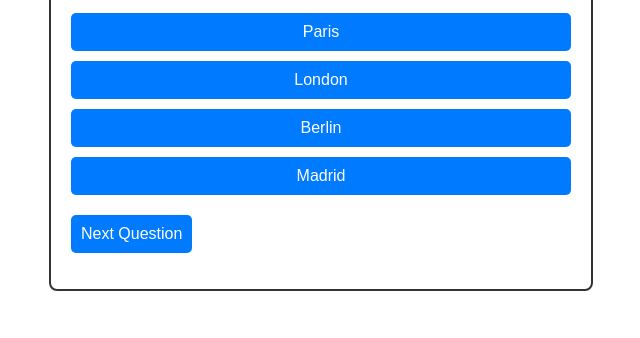
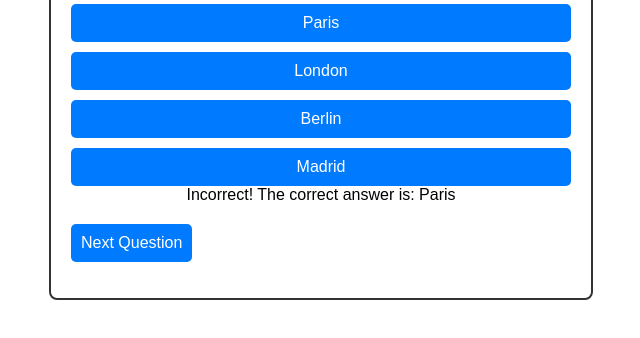
Before and after one commit to IamPeniel-star/trivia, a plain HTML site: page index.html in a window 1280 px wide. Both pictures are taken after a click on the button "London". Shown: the part 316-654 px from the top of the page, without its empty margins (319-959 px from the left). Drawn offline with Linux system fonts and the light colour scheme.

Commit message:
Update index.html

```diff
--- a/index.html
+++ b/index.html
@@ -13,6 +13,7 @@
             <p id="question"></p>
             <div id="answer-buttons" class="btn-container"></div>
         </div>
+        <div id="answer-feedback" class="answer-feedback"></div>
         <button id="next-btn" onclick="nextQuestion()">Next Question</button>
         <p id="score"></p>
     </div>
@@ -20,50 +21,7 @@
 
 </body>
     <script>
-//         // Questions Array
-// const questions = [
-//     { question: "What is the capital of France?", answer: "Paris" },
-//     { question: "What is 2 + 2?", answer: "4" },
-//     { question: "What is the largest planet?", answer: "Jupiter" }
-// ];
 
-// // Game Variables
-// let currentQuestion = 0;
-// let score = 0;
-
-// // Function to Start Game
-// function startGame() {
-//     score = 0;
-//     currentQuestion = 0;
-//     showQuestion();
-// }
-
-// // Function to Show Question
-// function showQuestion() {
-//     if (currentQuestion < questions.length) {
-//         const q = questions[currentQuestion];
-//         const userAnswer = prompt(q.question);
-//         checkAnswer(userAnswer);
-//     } else {
-//         alert(`Game over! Your score is ${score}/${questions.length}`);
-//     }
-// }
-
-// // Function to Check Answer
-// function checkAnswer(userAnswer) {
-//     const correctAnswer = questions[currentQuestion].answer;
-//     if (userAnswer.toLowerCase() === correctAnswer.toLowerCase()) {
-//         score++;
-//         alert("Correct!");
-//     } else {
-//         alert(`Wrong! The correct answer was ${correctAnswer}.`);
-//     }
-//     currentQuestion++;
-//     showQuestion();
-// }
-
-// // Start the game
-// startGame();
 
 
         // Sample questions array
@@ -94,8 +52,162 @@ const questions = [
             { text: "Earth", correct: false },
             { text: "Venus", correct: false }
         ]
+    },
+    {
+        question: "What is the fastest land animal?",
+        answers: [
+            { text: "Cheetah", correct: true },
+            { text: "Lion", correct: false },
+            { text: "Horse", correct: false },
+            { text: "Elephant", correct: false }
+        ]
+    },
+    {
+        question: "Who painted the Mona Lisa?",
+        answers: [
+            { text: "Leonardo da Vinci", correct: true },
+            { text: "Vincent van Gogh", correct: false },
+            { text: "Michelangelo", correct: false },
+            { text: "Pablo Picasso", correct: false }
+        ]
+    },
+    {
+        question: "What is the chemical symbol for water?",
+        answers: [
+            { text: "H2O", correct: true },
+            { text: "O2", correct: false },
+            { text: "CO2", correct: false },
+            { text: "NaCl", correct: false }
+        ]
+    },
+    {
+        question: "How many continents are there?",
+        answers: [
+            { text: "5", correct: false },
+            { text: "6", correct: false },
+            { text: "7", correct: true },
+            { text: "8", correct: false }
+        ]
+    },
+    {
+        question: "Who wrote 'Romeo and Juliet'?",
+        answers: [
+            { text: "William Shakespeare", correct: true },
+            { text: "Charles Dickens", correct: false },
+            { text: "Jane Austen", correct: false },
+            { text: "Mark Twain", correct: false }
+        ]
+    },
+    {
+        question: "What is the smallest prime number?",
+        answers: [
+            { text: "1", correct: false },
+            { text: "2", correct: true },
+            { text: "3", correct: false },
+            { text: "5", correct: false }
+        ]
+    },
+    {
+        question: "Which planet is known as the Red Planet?",
+        answers: [
+            { text: "Mars", correct: true },
+            { text: "Venus", correct: false },
+            { text: "Jupiter", correct: false },
+            { text: "Saturn", correct: false }
+        ]
+    },
+    {
+        question: "What is the national animal of the United States?",
+        answers: [
+            { text: "Bald Eagle", correct: true },
+            { text: "Grizzly Bear", correct: false },
+            { text: "Buffalo", correct: false },
+            { text: "Coyote", correct: false }
+        ]
+    },
+    {
+        question: "What is the square root of 64?",
+        answers: [
+            { text: "6", correct: false },
+            { text: "8", correct: true },
+            { text: "10", correct: false },
+            { text: "12", correct: false }
+        ]
+    },
+    {
+        question: "Who discovered gravity?",
+        answers: [
+            { text: "Isaac Newton", correct: true },
+            { text: "Albert Einstein", correct: false },
+            { text: "Galileo Galilei", correct: false },
+            { text: "Nikola Tesla", correct: false }
+        ]
+    },
+    {
+        question: "Which ocean is the largest?",
+        answers: [
+            { text: "Atlantic", correct: false },
+            { text: "Indian", correct: false },
+            { text: "Pacific", correct: true },
+            { text: "Arctic", correct: false }
+        ]
+    },
+    {
+        question: "What is the main ingredient in guacamole?",
+        answers: [
+            { text: "Avocado", correct: true },
+            { text: "Tomato", correct: false },
+            { text: "Onion", correct: false },
+            { text: "Cucumber", correct: false }
+        ]
+    },
+    {
+        question: "What is the longest river in the world?",
+        answers: [
+            { text: "Amazon", correct: true },
+            { text: "Nile", correct: false },
+            { text: "Yangtze", correct: false },
+            { text: "Mississippi", correct: false }
+        ]
+    },
+    {
+        question: "Which element has the atomic number 1?",
+        answers: [
+            { text: "Oxygen", correct: false },
+            { text: "Hydrogen", correct: true },
+            { text: "Carbon", correct: false },
+            { text: "Nitrogen", correct: false }
+        ]
+    },
+    {
+        question: "What year did World War II end?",
+        answers: [
+            { text: "1941", correct: false },
+            { text: "1945", correct: true },
+            { text: "1939", correct: false },
+            { text: "1950", correct: false }
+        ]
+    },
+    {
+        question: "Which language is most widely spoken worldwide?",
+        answers: [
+            { text: "English", correct: false },
+            { text: "Mandarin Chinese", correct: true },
+            { text: "Spanish", correct: false },
+            { text: "Hindi", correct: false }
+        ]
+    },
+    {
+        question: "What is the freezing point of water in Celsius?",
+        answers: [
+            { text: "0°C", correct: true },
+            { text: "32°C", correct: false },
+            { text: "-1°C", correct: false },
+            { text: "100°C", correct: false }
+        ]
     }
 ];
+
 
 let currentQuestionIndex = 0;
 let score = 0;
@@ -104,6 +216,7 @@ const questionElement = document.getElementById("question");
 const answerButtonsElement = document.getElementById("answer-buttons");
 const nextButton = document.getElementById("next-btn");
 const scoreElement = document.getElementById("score");
+const answerFeedbackElement = document.getElementById("answer-feedback");
 
 function startQuiz() {
     currentQuestionIndex = 0;
@@ -129,18 +242,12 @@ function showQuestion() {
 
 function resetState() {
             nextButton.style.display = "none";
+            answerFeedbackElement.innerText = ""; // Clear previous feedback
             while (answerButtonsElement.firstChild) {
                 answerButtonsElement.removeChild(answerButtonsElement.firstChild);
             }
         }
 
-function selectAnswer(answer) {
-    if (answer.correct) {
-        score++;
-    }
-
-    nextButton.style.display = "block";
-}
 
 function nextQuestion() {
     currentQuestionIndex++;
@@ -151,14 +258,30 @@ function nextQuestion() {
     }
 }
 
+function selectAnswer(answer) {
+            const correctAnswer = questions[currentQuestionIndex].answers.find(a => a.correct);
+
+            if (answer.correct) {
+                score++;
+                answerFeedbackElement.innerText = ""; // Clear feedback on correct answer
+            } else {
+                answerFeedbackElement.innerText = `Incorrect! The correct answer is: ${correctAnswer.text}`;
+            }
+
+            nextButton.style.display = "block";
+
+        }
+
         function endQuiz() {
             questionElement.innerText = "Quiz Completed!";
             scoreElement.innerText = `Your final score is ${score} out of ${questions.length}`;
             nextButton.innerText = "Restart";
-    nextButton.onclick = startQuiz;
+            nextButton.style.display = "block"; // Ensure the Restart button is visible
+            nextButton.onclick = startQuiz;    // Assign startQuiz as the handler
         }
 
-startQuiz();
+        nextButton.addEventListener("click", nextQuestion);
 
+        startQuiz(); // Start quiz immediately
     </script>
 </html>
```
Lines whose indentation alone changed are shown as unchanged.
